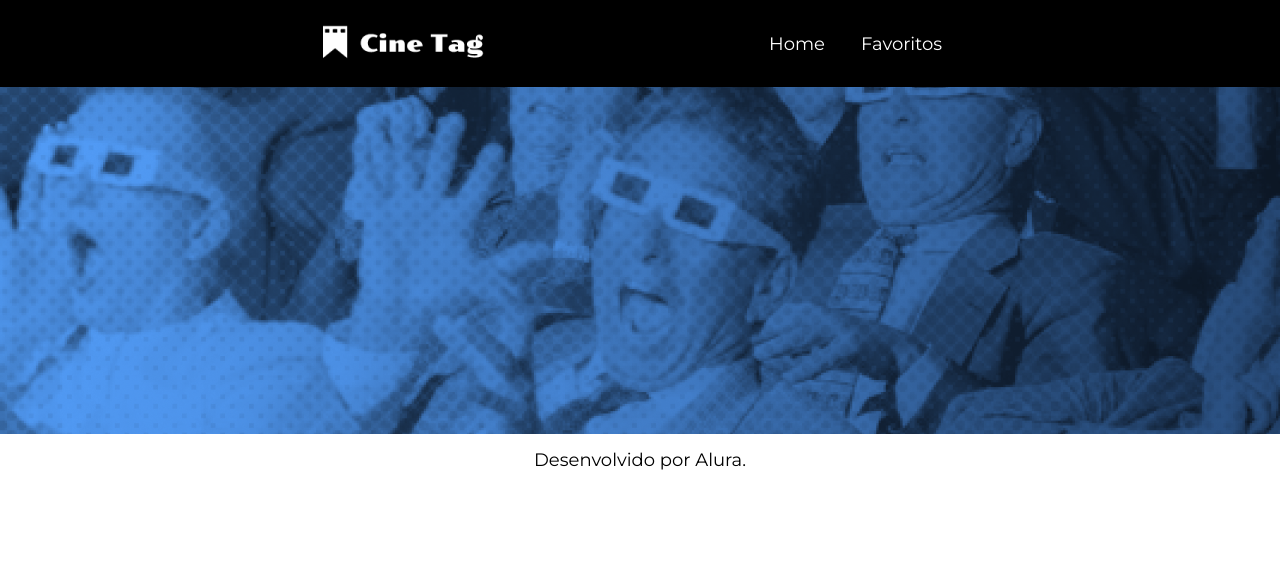
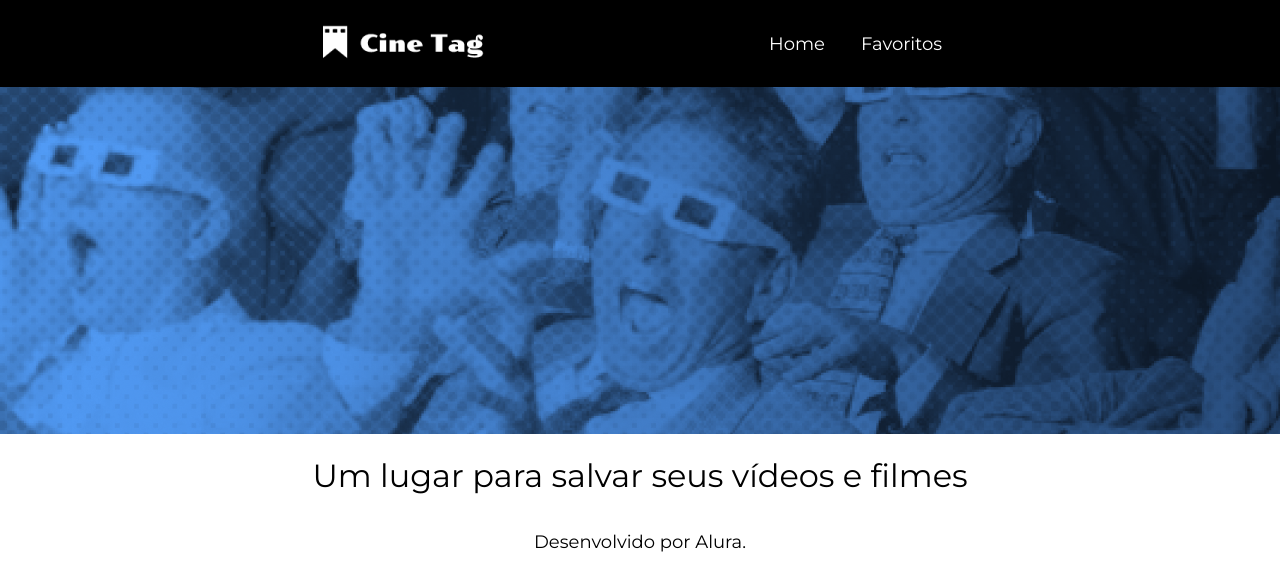
Before and after one commit to cristianmeelo/react-app-cinetag, a React (Create React App) app: page / in a window 1280 px wide. Shown: the top 588 px of the page. Built offline with nearby package versions, Linux system fonts and the light colour scheme.

Commit message:
:sparkles: feat: created Title component

```diff
--- /dev/null
+++ b/src/components/Title/index.module.css
@@ -0,0 +1,5 @@
+.text h1 {
+  font-size: 32px;
+  font-weight: 500;
+  text-align: center;
+}
--- /dev/null
+++ b/src/components/Title/index.tsx
@@ -0,0 +1,5 @@
+import styles from "./index.module.css";
+
+export const Title = ({ children }: TitleProps) => {
+  return <div className={styles.text}>{children}</div>;
+};
--- a/src/components/index.ts
+++ b/src/components/index.ts
@@ -1,3 +1,5 @@
 export { HeaderLink } from "./HeaderLink";
 export { Footer } from "./Footer";
 export { Header } from "./Header";
+export { Title } from "./Title";
+export { Banner } from "./Banner";
--- a/src/pages/home/index.tsx
+++ b/src/pages/home/index.tsx
@@ -1,11 +1,13 @@
-import { Footer, Header } from "components";
-import { Banner } from "components/Banner";
+import { Footer, Header, Title, Banner } from "components";
 
 export const Home = () => {
   return (
     <>
       <Header />
       <Banner image={"home"} />
+      <Title>
+        <h1>Um lugar para salvar seus vídeos e filmes</h1>
+      </Title>
       <Footer />
     </>
   );
--- a/src/react-app-env.d.ts
+++ b/src/react-app-env.d.ts
@@ -16,3 +16,7 @@ interface HeaderLinkProps {
 interface BannerProps {
   image: string;
 }
+
+interface TitleProps {
+  children: ReactNode;
+}
```
